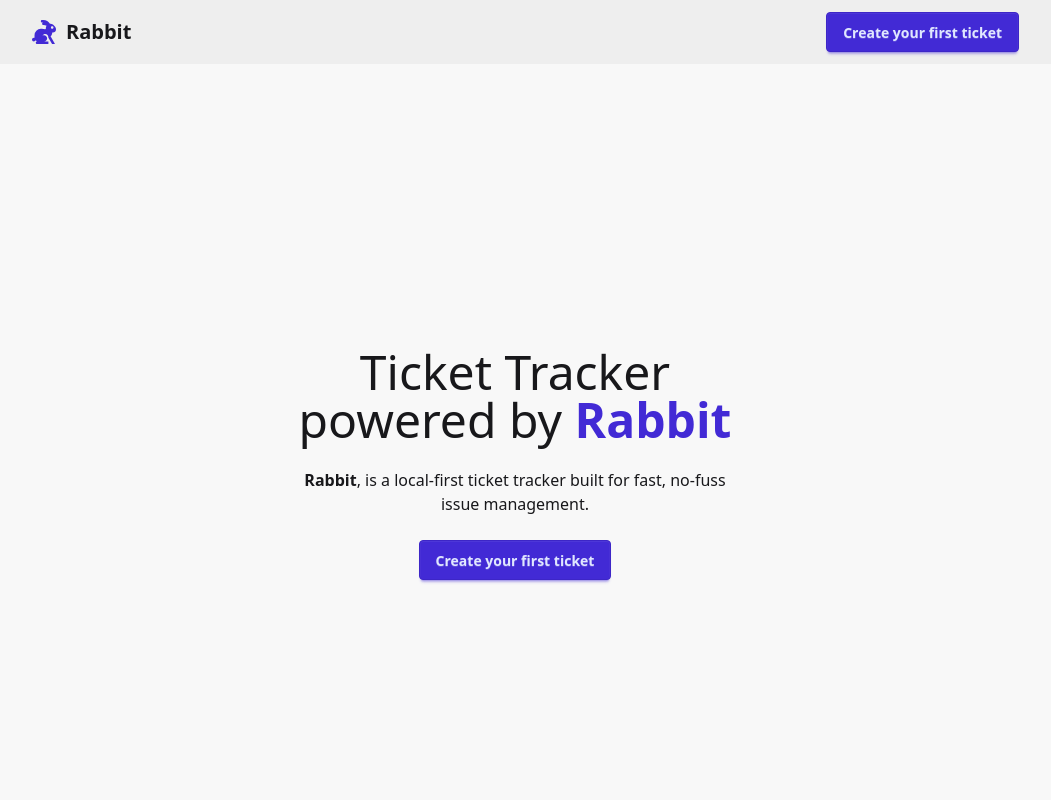
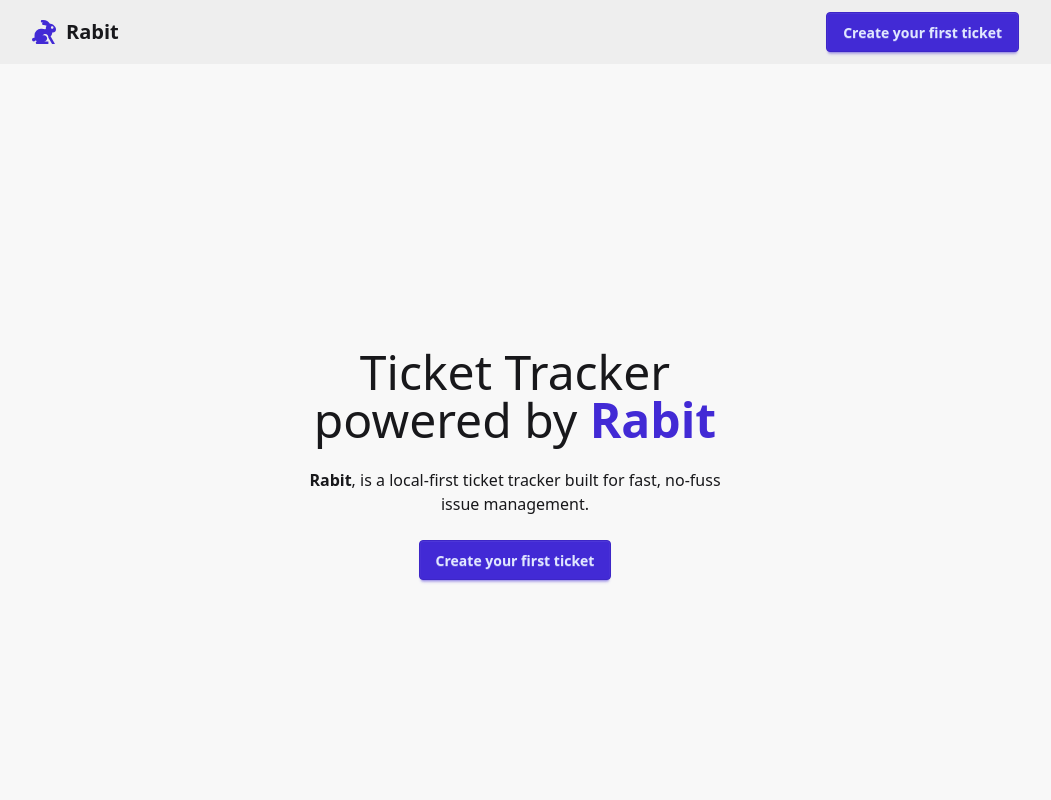
Before and after one commit to rcm-webdev/ticket-tracker-local-storage, a React (Vite) app: page / in a window 1280 px wide. Shown: the top 800 px of the page, without its empty margins (125-1176 px from the left). Built offline with nearby package versions, Linux system fonts and the light colour scheme.

Commit message:
update application name

```diff
--- a/src/components/Hero.jsx
+++ b/src/components/Hero.jsx
@@ -8,10 +8,10 @@ export default function Hero() {
           <div className="max-w-md">
             <h1 className="text-5xl ">
               Ticket Tracker powered by{" "}
-              <span className="text-primary font-extrabold">Rabbit</span>
+              <span className="text-primary font-extrabold">Rabit</span>
             </h1>
             <p className="py-6">
-              <span className="font-bold">Rabbit</span>, is a local-first ticket
+              <span className="font-bold">Rabit</span>, is a local-first ticket
               tracker built for fast, no-fuss issue management.
             </p>
             <LoginButton size={"xl"} />
--- a/src/components/Navbar.jsx
+++ b/src/components/Navbar.jsx
@@ -15,7 +15,7 @@ export default function Navbar() {
               d="m18.05 21l-2.73-4.74c0-1.73-1.07-2.84-2.37-2.84c-.9 0-1.68.5-2.08 1.24c.33-.19.72-.29 1.13-.29c1.3 0 2.36 1.06 2.36 2.36c0 1.31-1.05 2.38-2.36 2.38h3.3V21H6.79c-.24 0-.49-.09-.67-.28a.95.95 0 0 1 0-1.34l.5-.5c-.34-.15-.62-.38-.9-.62c-.22.5-.72.85-1.3.85a1.425 1.425 0 0 1 0-2.85l.47.08v-1.97a4.73 4.73 0 0 1 4.74-4.74h.02c2.12.01 3.77.84 3.77-.47c0-.93.2-1.3.54-1.82c-.73-.34-1.56-.55-2.43-.55c-.53 0-.95-.42-.95-.95c0-.43.28-.79.67-.91l-.67-.04c-.52 0-.95-.42-.95-.94c0-.53.43-.95.95-.95h.95c2.1 0 3.94 1.15 4.93 2.85l.28-.01c.71 0 1.37.23 1.91.61l.45.38c2.17 1.95 1.9 3.27 1.9 3.28c0 1.28-1.06 2.33-2.35 2.33l-.49-.05v.08c0 1.11-.48 2.1-1.23 2.8L20.24 21zm.11-13.26c-.53 0-.95.42-.95.94c0 .53.42.95.95.95c.52 0 .95-.42.95-.95c0-.52-.43-.94-.95-.94"
             ></path>
           </svg>
-          <span className="">Rabbit</span>
+          <span className="">Rabit</span>
         </button>
         <LoginButton size={"sm"} />
       </div>
--- a/src/pages/Dashboard.jsx
+++ b/src/pages/Dashboard.jsx
@@ -1,3 +1,3 @@
 export default function Dashboard() {
-  return <div className="p-6 text-xl">🐇 Welcome to Rabbit Dashboard</div>;
+  return <div className="p-6 text-xl">🐇 Welcome to Rabit Dashboard</div>;
 }
```
